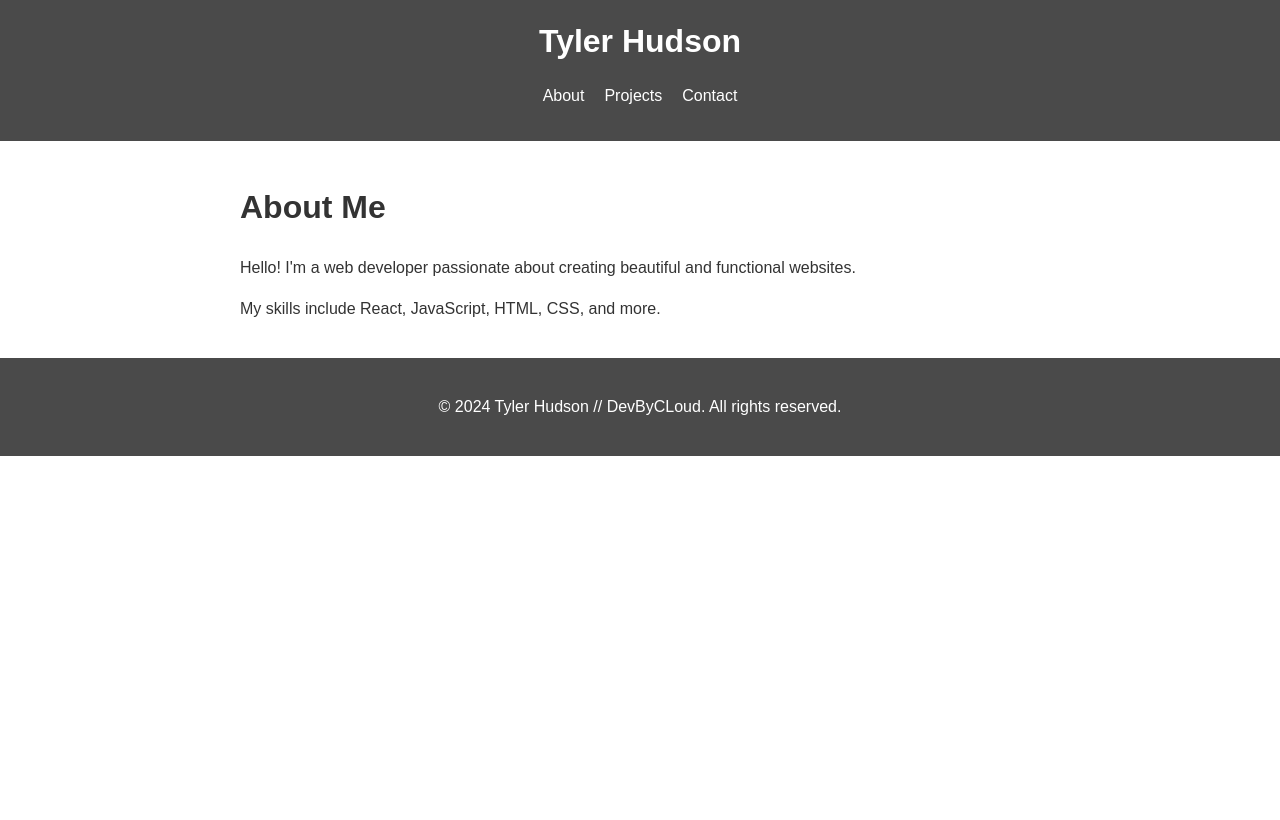
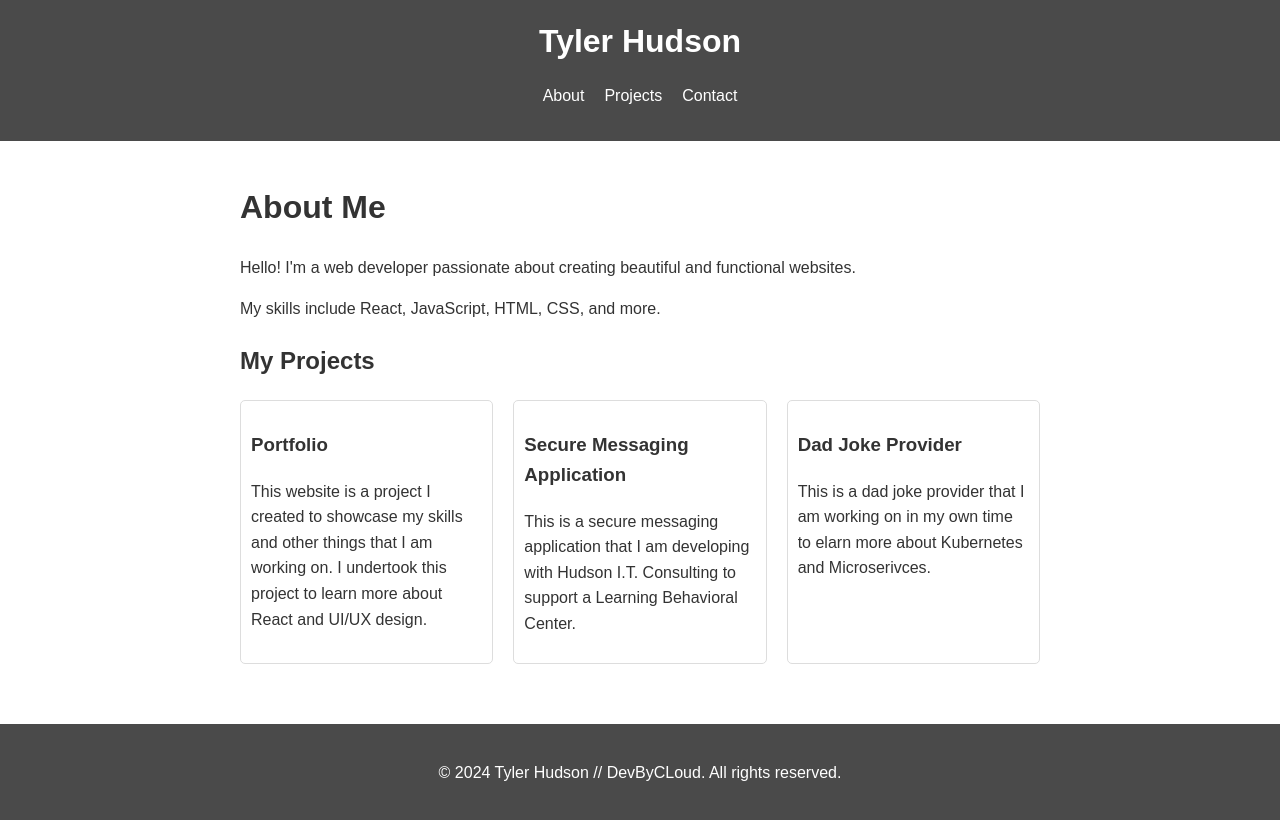
Before and after one commit to tkhudson/tkhudson-portfolio, a React (Create React App) app: page / in a window 1280 px wide. Built offline with nearby package versions, Linux system fonts and the light colour scheme.

Commit message:
adding projects area/page

```diff
--- a/src/App.js
+++ b/src/App.js
@@ -1,8 +1,10 @@
 import React from 'react';
 import Header from './components/Header';
 import About from './components/pages/About';
+import Projects from './components/pages/Projects';
 import Footer from './components/Footer';
 import './styles/App.css';
+
 
 function App() {
   return (
@@ -10,6 +12,7 @@ function App() {
       <Header />
       <main>
         <About />
+        <Projects />
       </main>
       <Footer />
     </div>
--- /dev/null
+++ b/src/components/pages/Projects.js
@@ -0,0 +1,25 @@
+import React from 'react';
+
+function Projects() {
+  const projects = [
+    { id: 1, title: 'Portfolio', description: 'This website is a project I created to showcase my skills and other things that I am working on. I undertook this project to learn more about React and UI/UX design.' },
+    { id: 2, title: 'Secure Messaging Application', description: 'This is a secure messaging application that I am developing with Hudson I.T. Consulting to support a Learning Behavioral Center.' },
+    { id: 3, title: 'Dad Joke Provider', description: 'This is a dad joke provider that I am working on in my own time to elarn more about Kubernetes and Microserivces.' },
+  ];
+
+  return (
+    <section id="projects">
+      <h2>My Projects</h2>
+      <div className="project-list">
+        {projects.map((project) => (
+          <div key={project.id} className="project-item">
+            <h3>{project.title}</h3>
+            <p>{project.description}</p>
+          </div>
+        ))}
+      </div>
+    </section>
+  );
+}
+
+export default Projects;
```
